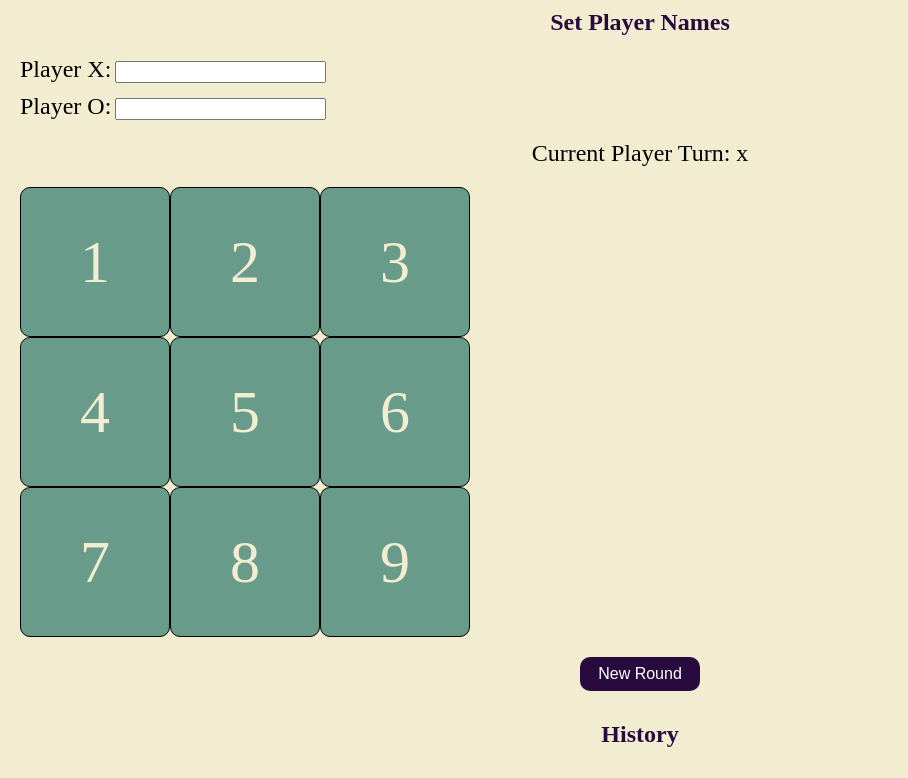
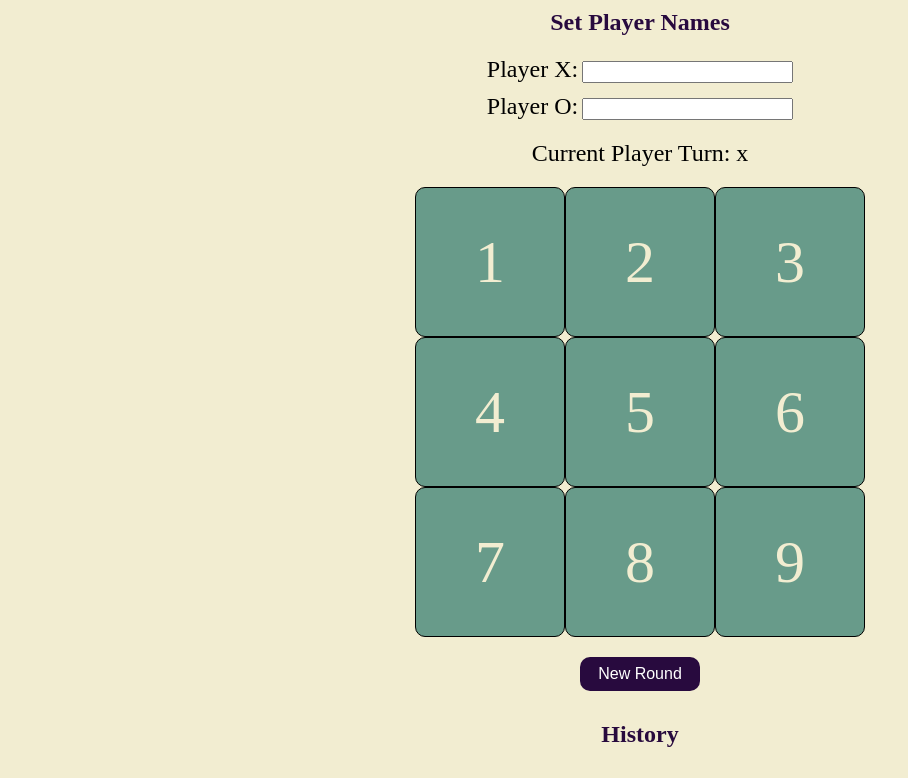
Before and after one commit to antispace2005/TicTacToe-odin, a plain HTML site: page index.html in a window 1280 px wide. Shown: the part 58-836 px from the top of the page, without its empty margins (0-908 px from the left). Drawn offline with Linux system fonts and the light colour scheme.

Commit message:
Fix Center Page content

```diff
--- a/style.css
+++ b/style.css
@@ -20,6 +20,7 @@ body {
 .board {
   display: grid;
   grid-template-columns: repeat(3, minmax(50px, 150px));
+  justify-self: center;
 }
 .spot {
   aspect-ratio: 1 / 1;
@@ -53,6 +54,7 @@ input {
   display: flex;
   flex-direction: column;
   gap: 10px;
+  align-items: center;
 }
 .stats {
   font-size: 24px;
```
